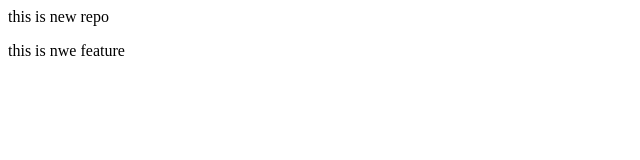
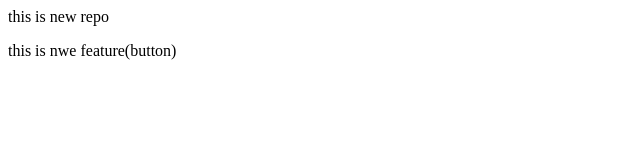
Before and after one commit to shahhetansh124-maker/localRepo, a plain HTML site: page index.html in a window 1280 px wide. Shown: the full height of the page, 0-640 px from the left. Drawn offline with Linux system fonts and the light colour scheme.

Commit message:
add button

```diff
--- a/index.html
+++ b/index.html
@@ -1,2 +1,2 @@
 <p>this is new repo</p>
-<p>this is nwe feature</p>
+<p>this is nwe feature(button)</p>
```
